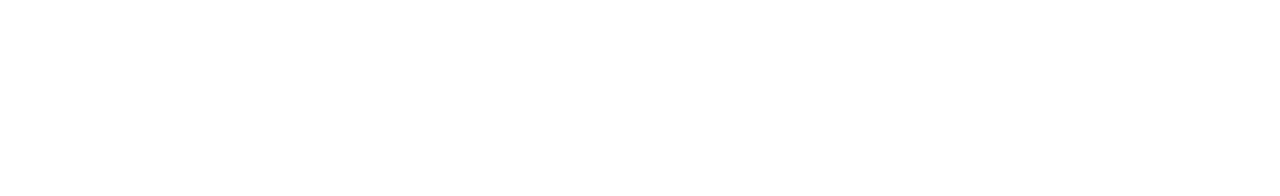
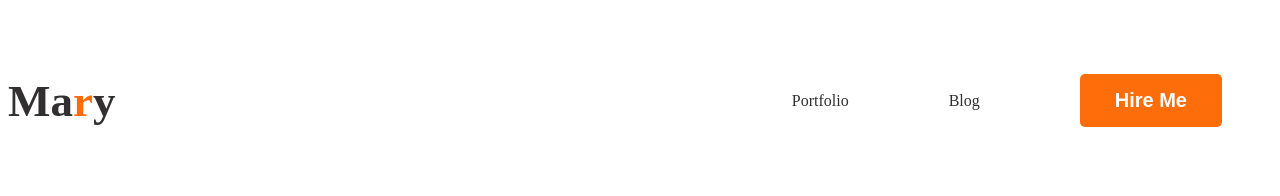
Before and after one commit to SouRovGhosh25/Web-Developer-Portfolio, a plain HTML site: page index.html in a window 1280 px wide. Drawn offline with Linux system fonts and the light colour scheme.

Commit message:
added nav

```diff
--- a/index.html
+++ b/index.html
@@ -5,10 +5,19 @@
     <meta charset="UTF-8">
     <meta name="viewport" content="width=device-width, initial-scale=1.0">
     <title>Web Developer Potfolio </title>
+    <link rel="stylesheet" href="styles/potfolio.css">
 </head>
 
 <body>
     <header>
+        <nav>
+            <h3 class="nav-title">Ma<span class="primary-color">r</span>y</h3>
+            <ul>
+                <li><a href="">Portfolio</a></li>
+                <li><a href="">Blog</a></li>
+                <li><button class="btn-primary">Hire Me</button></li>
+            </ul>
+        </nav>
 
     </header>
     <main>
--- /dev/null
+++ b/styles/potfolio.css
@@ -0,0 +1,40 @@
+nav {
+    display: flex;
+    justify-content: space-between;
+    align-items: center;
+}
+
+.primary-color {
+    color: #FD6E0A;
+}
+
+.btn-primary {
+    background-color: #FD6E0A;
+    color: white;
+    padding: 15px 35px;
+    border-radius: 5px;
+    font-weight: 700;
+    font-size: 20px;
+    border: none;
+}
+
+.nav-title {
+    color: rgb(49, 47, 47);
+    font-size: 45px;
+    font-weight: 800;
+}
+
+nav>ul {
+    display: flex;
+    align-items: center;
+}
+
+nav li {
+    list-style: none;
+    margin: 50px;
+}
+
+nav a {
+    text-decoration: none;
+    color: rgb(49, 47, 47);
+}
```
